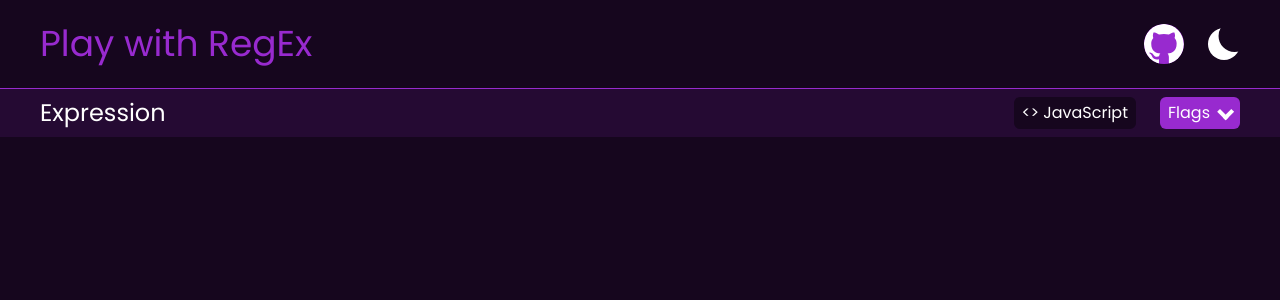
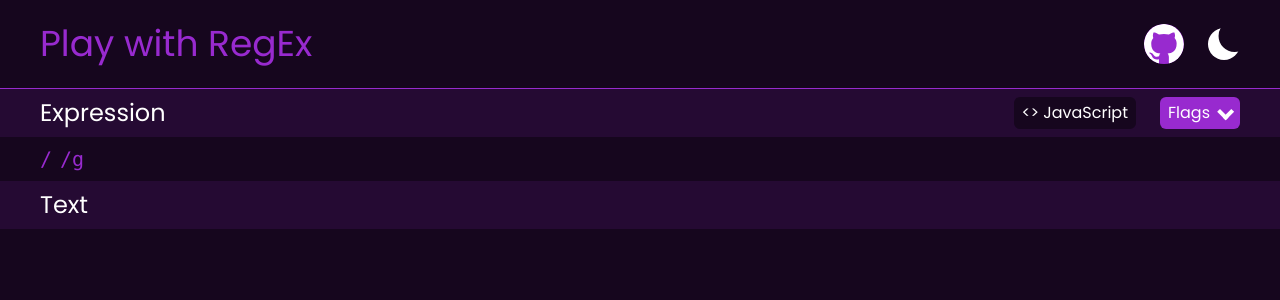
Before and after one commit to Inayath-Hussain/play-with-regex, a React (Vite) app: page / in a window 1280 px wide. Shown: the top 300 px of the page. Built offline with nearby package versions, Linux system fonts and the light colour scheme.

Commit message:
Add: expression input UI

```diff
--- a/src/App.css
+++ b/src/App.css
@@ -87,3 +87,18 @@
 em{
   @apply px-1 bg-primary;
 }
+
+.scroll-bar::-webkit-scrollbar{
+  width: auto;
+  height: 8px;
+}
+
+.scroll-bar::-webkit-scrollbar-thumb {
+  border-radius: 16px;
+  @apply bg-primary;
+}
+
+.scroll-bar::-webkit-scrollbar-track {
+  display: none;
+  @apply bg-white;
+}
--- a/src/page/index.tsx
+++ b/src/page/index.tsx
@@ -46,6 +46,22 @@ const IndexPage = () => {
                 </div>
             </div>
 
+
+            <pre className="py-2 px-4 w-full scroll-bar
+            [&>*]:inline-block overflow-x-auto
+            md:px-10">
+                <div className="text-primary text-xl">/</div>
+                <div className="min-w-[0.5rem] whitespace-nowrap outline-none" contentEditable={true}></div>
+                <div className="text-primary text-xl">/{selectedFlags.join('')}</div>
+            </pre>
+
+
+
+            <div className="bg-secondary text-2xl py-2 px-4
+            md:px-10">
+                Text
+            </div>
+
         </div>
     );
 }
```
